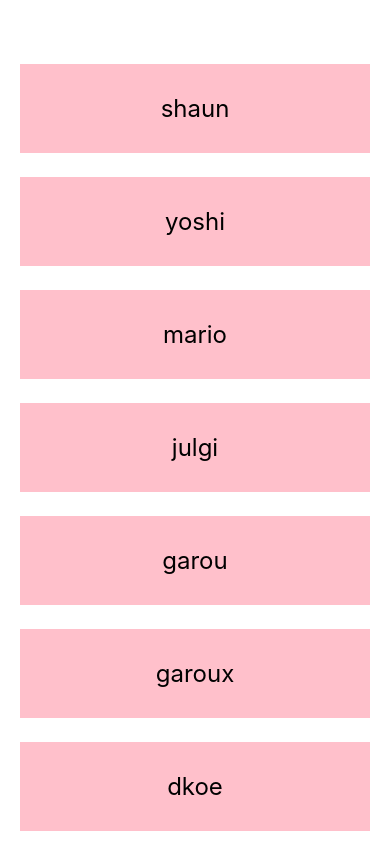
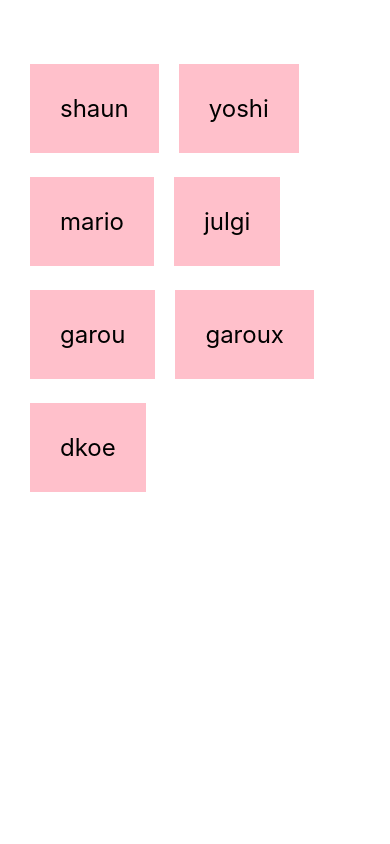
Before and after one commit to rehandwi03/react-net-ninja, a React Native app: screen / in a window 390 px wide. Built offline with nearby package versions, Linux system fonts and the light colour scheme.

Commit message:
FlatList

```diff
--- a/App.js
+++ b/App.js
@@ -1,15 +1,17 @@
 import React from "react";
-import { View, Text, StyleSheet } from "react-native";
+import { View, Text, StyleSheet, FlatList } from "react-native";
 import List from "./pages/List";
 import State from "./pages/State";
 import TxtInput from "./pages/TextInput";
+import FlatListComponent from "./pages/FlatList";
 
 const App = () => {
   return (
     <View style={style.container}>
       {/* <State /> */}
       {/* <TxtInput /> */}
-      <List />
+      {/* <List /> */}
+      <FlatListComponent />
     </View>
   );
 };
--- /dev/null
+++ b/pages/FlatList/index.js
@@ -0,0 +1,45 @@
+import React, { useState } from "react";
+import { FlatList, StyleSheet, Text, View } from "react-native";
+
+const FlatListComponent = () => {
+  const [people, setPeople] = useState([
+    { name: "shaun", key: 1 },
+    { name: "yoshi", key: 2 },
+    { name: "mario", key: 3 },
+    { name: "julgi", key: 4 },
+    { name: "garou", key: 5 },
+    { name: "garoux", key: 6 },
+    { name: "dkoe", key: 7 },
+  ]);
+
+  return (
+    <View style={styles.container}>
+      <FlatList
+        numColumns={2}
+        keyExtractor={(item) => item.key}
+        data={people}
+        renderItem={({ item }) => <Text style={styles.item}>{item.name}</Text>}
+      />
+    </View>
+  );
+};
+
+export default FlatListComponent;
+
+const styles = StyleSheet.create({
+  container: {
+    flex: 1,
+    backgroundColor: "#fff",
+    paddingTop: 40,
+    paddingHorizontal: 20,
+  },
+  item: {
+    marginTop: 24,
+    padding: 30,
+    backgroundColor: "pink",
+    fontSize: 24,
+    textAlign: "center",
+    marginHorizontal: 10,
+    marginTop: 24,
+  },
+});
```
